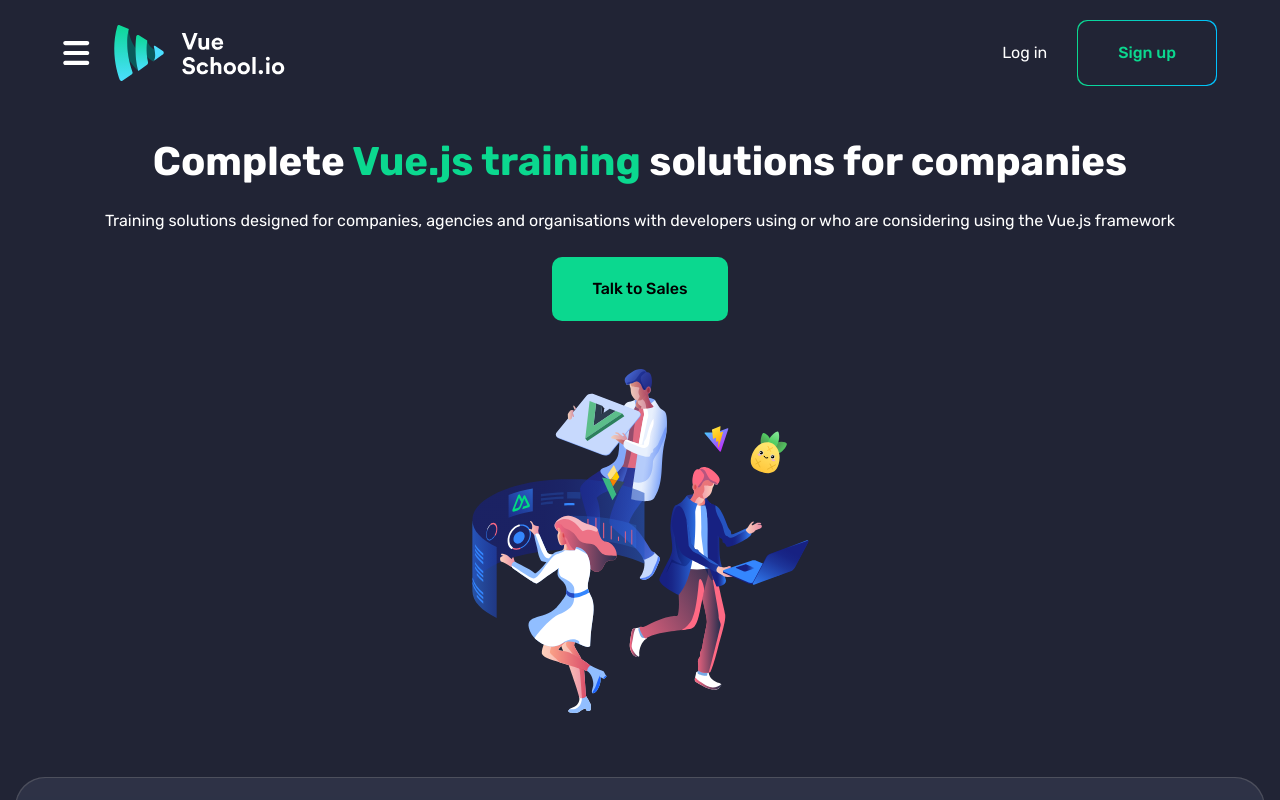
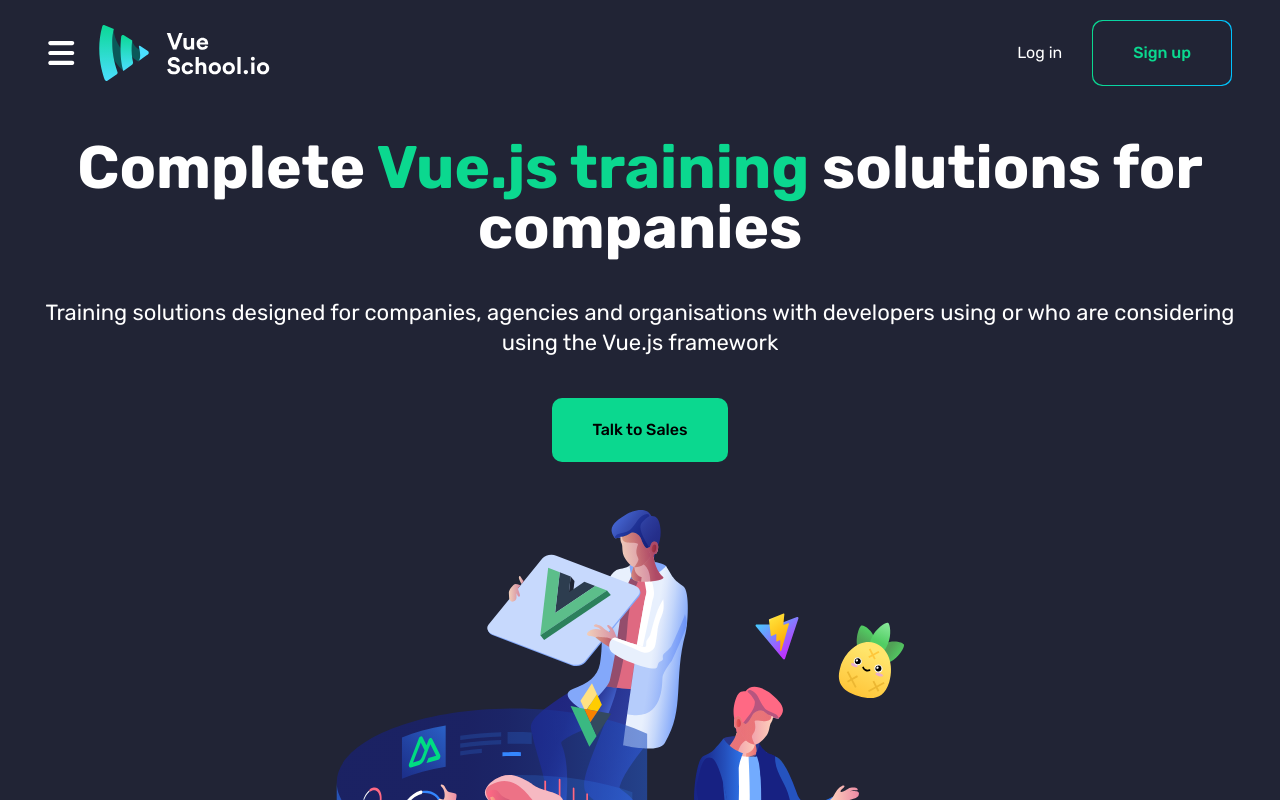
Before and after one commit to BrightsDays/vue-landing, a Nuxt app: page / in a window 1280 px wide. Shown: the top 800 px of the page. Built offline with nearby package versions, Linux system fonts and the light colour scheme.

Commit message:
update promo

```diff
--- a/app.vue
+++ b/app.vue
@@ -1,5 +1,5 @@
 <template>
-  <div class="bg-[#212435] px-[15px] pb-[131px]">
+  <div class="bg-[#212435] px-[15px] md:px-[40px] pb-[131px]">
     <AppHeader />
     <AppPromo />
     <AppAbout />
--- a/components/AppHeader.vue
+++ b/components/AppHeader.vue
@@ -1,5 +1,5 @@
 <template>
-  <div class="flex justify-start items-center gap-6 px-4 md:px-12 py-5">
+  <div class="flex justify-start items-center gap-6 px-4 md:px-2 py-5">
     <button>
       <img :src=burger />
     </button>
--- a/components/AppPromo.vue
+++ b/components/AppPromo.vue
@@ -1,14 +1,14 @@
 <template>
   <div class="flex flex-col items-center mb-16 pt-8 gap-12">
-    <div class="flex flex-col items-center gap-6">
-      <h1 class="text-[2.5rem]/[47.4px] text-white text-center font-bold">Complete
+    <div class="flex flex-col items-center gap-6 md:gap-10">
+      <h1 class="text-[2.5rem]/[47.4px] md:text-6xl text-white text-center font-bold">Complete
         <span class="text-[#0BD88F]">Vue.js training</span> solutions for companies</h1>
-      <p class="text-base text-white text-center">
+      <p class="text-base md:text-[22px]/[30px] text-white text-center font-normal">
         Training solutions designed for companies, agencies and organisations with
         developers using or who are considering using the Vue.js framework</p>
       <UiButton>Talk to Sales</UiButton>
     </div>
-    <img :src=learners alt="group of learners"/>
+    <img :src=learners alt="group of learners" class="md:w-[38rem]"/>
   </div>
 </template>
 
```
